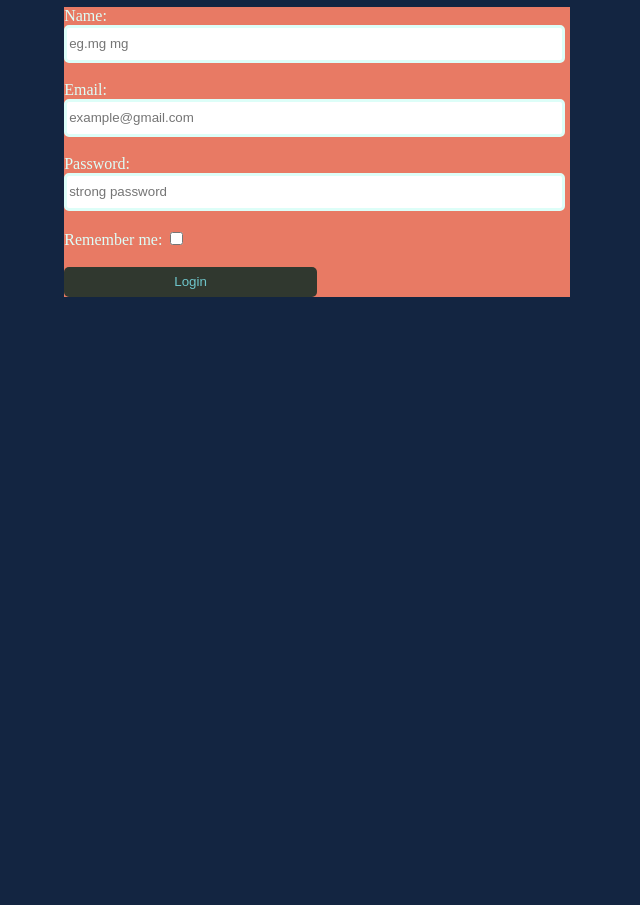
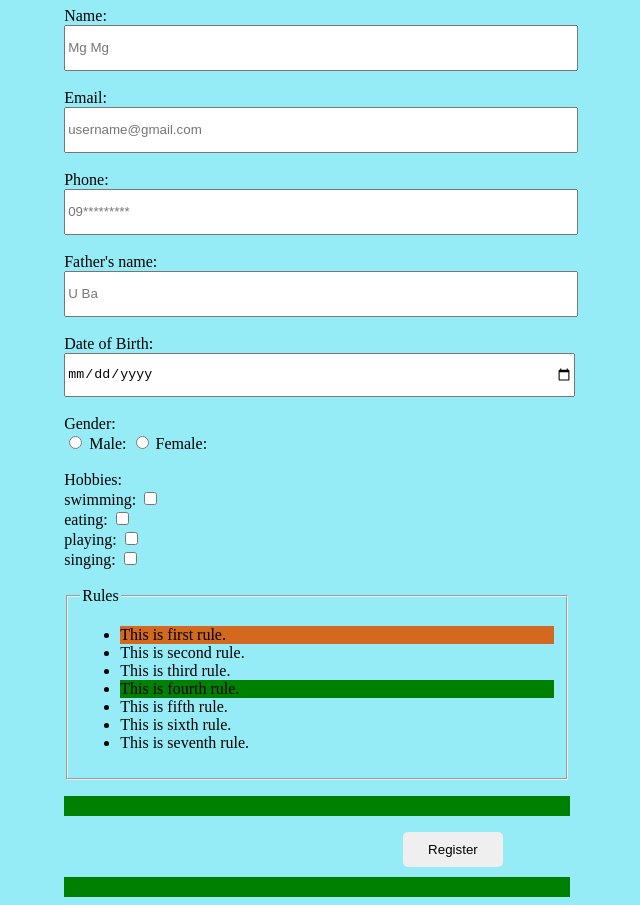
Before and after one commit to phyokhantkyaw29/phyokhantkyaw29.github.io, a plain HTML site: page loginForm/login.html in a window 1280 px wide. Shown: the part 73-978 px from the top of the page, without its empty margins (323-963 px from the left). Before the commit the page ends 800 px from the top, so only its background shows below. Drawn offline with Linux system fonts and the light colour scheme.

Commit message:
login form

```diff
--- a/loginForm/login.css
+++ b/loginForm/login.css
@@ -1,27 +1,59 @@
-*{
-    color: #DDFEF8;
+#title{
+    text-align: center;
+    color: red;
 }
-body{
-    background-color: #132541;
+#body{
+    background-color: rgb(150, 236, 246);
 }
-h1{
-    text-align: center;
-}
-#form{
+
+form{
     width: 40%;
     margin: auto;
-    background-color: #E87A64;
 }
-input[type=text],input[type=email],input[type=password]{
-    width: 97%;
-    height: 30px;
+input[type="text"],input[type="email"],input[type="number"],input[type="date"]{
+    width: 100%;
+    height: 40px;
     outline: none;
-    border: solid;
 }
-.textArea{
+
+input[type="text"]:focus,input[type="email"]:focus,input[type="number"]:focus,input[type="date"]:focus{
+    border: 4px solid gray;
+    color: chocolate;
     border-radius: 5px;
+}
+input[type="radio"]:checked+label{
+    color: red;
+}
+input[type="checkbox"]:enabled+label{
+    color: yellow;
+    font-style: italic;
+}
+input[type="checkbox"]:checked+label{
+    color: green;
+}
+ul li:first-child{
+    background-color: chocolate;
+}
+ul li:nth-child(4){
+    background-color: green;
+}
+p:empty,div:empty{
+    background-color: green;
+    height: 20px;
+}
 
+#button{
+    height: 35px;
+    width: 100px;
+    border: none;
+    border-radius: 5px;
+    margin-left: 67%;
+    display: block;
+    margin-bottom: 10px;
 }
-.loginButton{
-    width: 300px;
+#button:hover{
+    background-color: green;
+    border: 1px solid green;
+    font-weight: bold;
+    color: white;
 }
--- a/loginForm/login.html
+++ b/loginForm/login.html
@@ -3,41 +3,83 @@
 <head>
     <meta charset="UTF-8">
     <meta name="viewport" content="width=device-width, initial-scale=1.0">
-    <title>Login</title>
+    <title>Student register</title>
     <link rel="stylesheet" href="login.css">
 </head>
-<body>
-
-
-        <h1>Login</h1>
-
-
-        <form action="request.php" method="post" id="form">
+<body id="body">
+    <h1 id="title">Student Register</h1>
+    <form action="request.php" method="post">
         <div>
-                <label for="name">Name:</label><br>
-                <input type="text" id="name" name="clientName" placeholder="eg.mg mg" class="textArea">
+            <label for="name">Name:</label>
+            <input type="text" id="name" placeholder="Mg Mg">
         </div>
         <br>
         <div>
             <label for="email">Email:</label>
-                <input type="email" id="email" name="clientEmail" placeholder="example@gmail.com" class="textArea">
+            <input type="email" id="email" placeholder="username@gmail.com">
         </div>
         <br>
         <div>
-                <label for="password">Password:</label>
-                <input type="password" id="name" name="clientPsw" placeholder="strong password" class="textArea">
+            <label for="phone">Phone:</label>
+            <input type="number" id="phone" placeholder="09*********">
         </div>
         <br>
         <div>
-                <label for="remBox">Remember me:</label>
-                <input type="checkbox" id="remBox">
+            <label for="fatherName">Father's name:</label>
+            <input type="text" id="fatherName" placeholder="U Ba">
         </div>
         <br>
-            <div  >
+        <div>
+            <label for="dob">Date of Birth:</label>
+            <input type="date" id="dob">
+        </div>
+        <br>
+        <div>
+            <label>Gender:</label>
+            <br>
+            <input type="radio" id="gender" name="gender" value="male">
+            <label for="gender">Male:</label>
+            <input type="radio" id="gender" name="gender" value="female">
+            <label for="gender">Female:</label>
+        </div>
+        <br>
+        <label>Hobbies:</label>
+        <div>
+            <label for="swimming">swimming:</label>
+            <input type="checkbox" name="swimming" id="swimming" value="swimming">
+        </div>
+        <div>
+            <label for="eating">eating:</label>
+            <input type="checkbox" name="eating" id="eating" value="eating">
+        </div>
+        <div>
+            <label for="playing">playing:</label>
+            <input type="checkbox" name="playing" id="playing" value="playing">
+        </div>
+        <div>
+            <label for="singing">singing:</label>
+            <input type="checkbox" name="singing" id="singing" value="singing">
+        </div>
+        <br>
+        <fieldset>
+            <legend>Rules</legend>
+            <ul>
+                <li>This is first rule.</li>
+                <li>This is second rule.</li>
+                <li>This is third rule.</li>
+                <li>This is fourth rule.</li>
+                <li>This is fifth rule.</li>
+                <li>This is sixth rule.</li>
+                <li>This is seventh rule.</li>
+            </ul>
+        </fieldset>
 
-                <button type="submit" style="color: #6EC6CB; background-color: #30382F; width: 50%; margin: auto; height: 30px; border: none; border-radius: 5px; align-self: center;" >Login</button>
-            </div>
+
+         <p></p>
+        <button id="button">Register</button>
+        <div></div>
+
+
     </form>
-
 </body>
 </html>
```
Also changed, not shown: loginForm/style.css (added, +10 -0 lines), loginForm/target.html (added, +27 -0 lines). Lines whose indentation alone changed are shown as unchanged.
